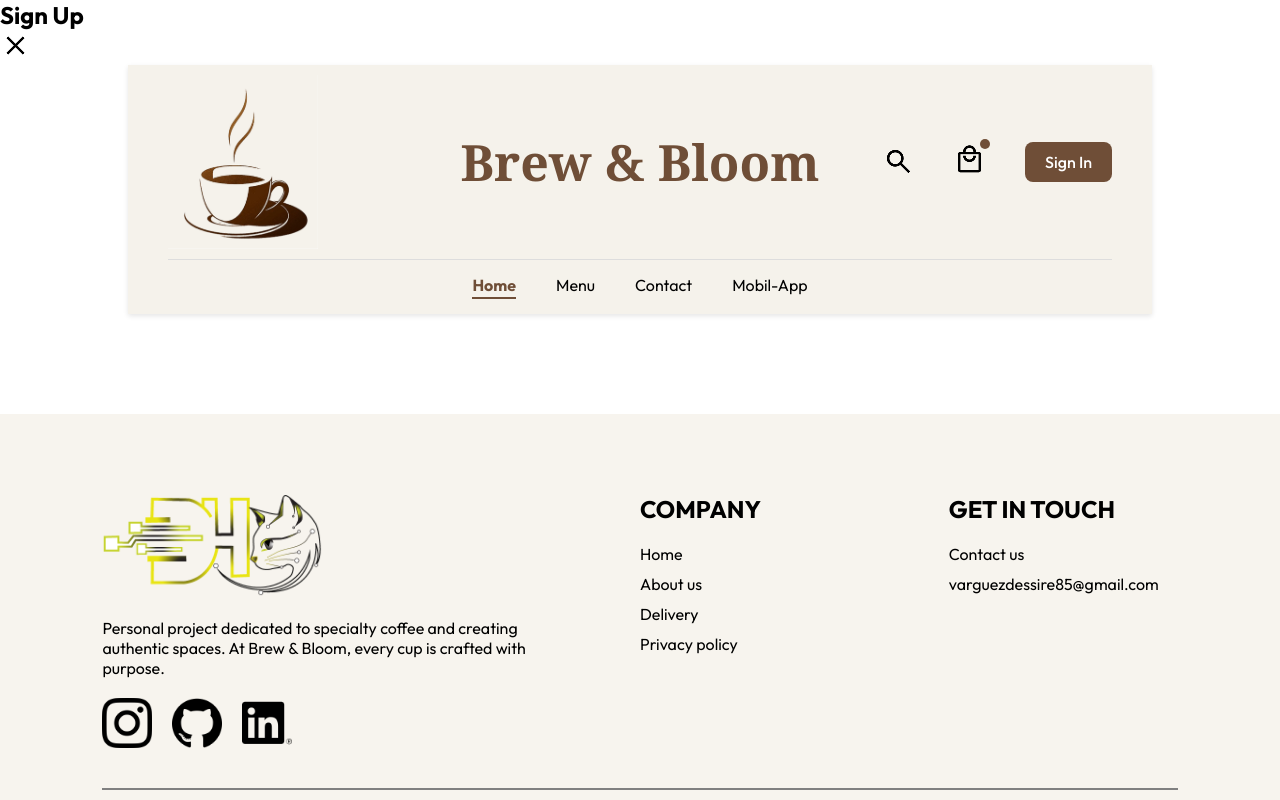
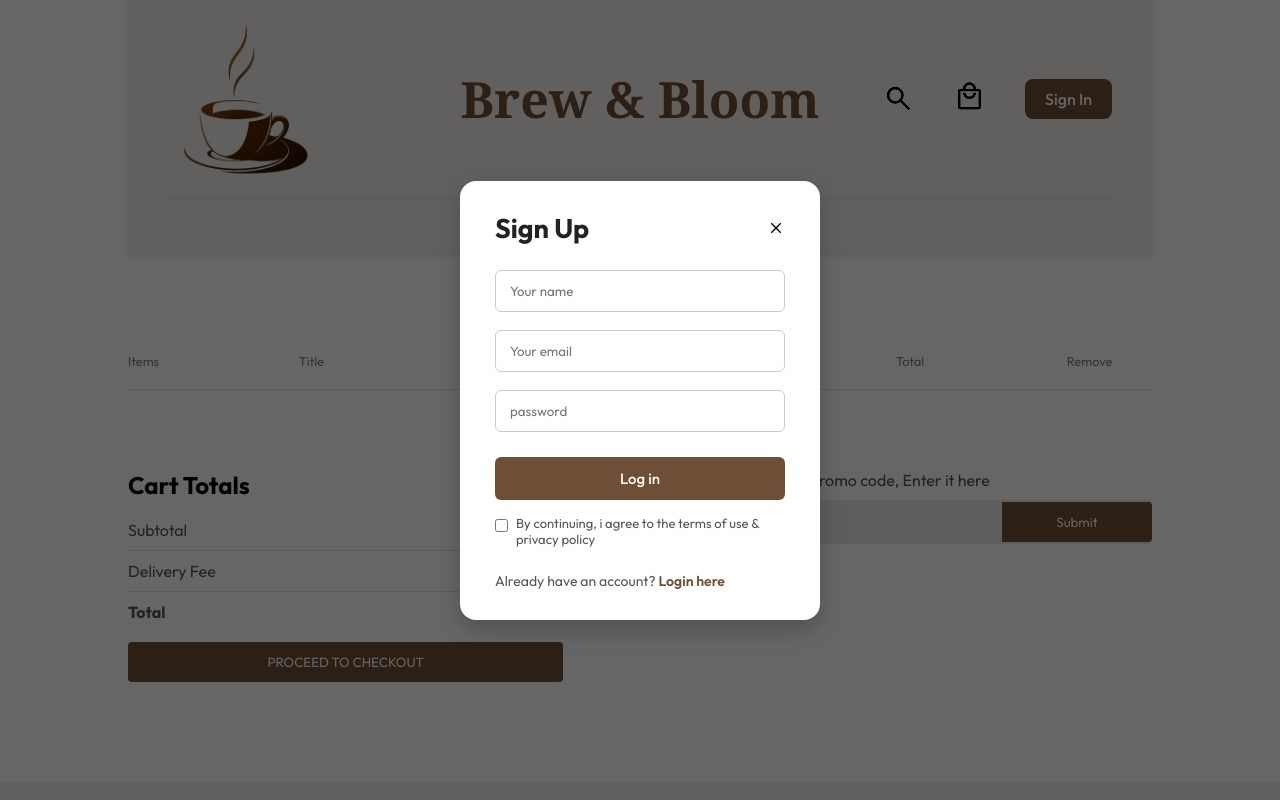
Before and after one commit to Dessie2/coffee-shop, a React (Vite) app in the folder front-end/: page /cart in a window 1280 px wide. Both pictures are taken after a click on the button "Sign In". Shown: the top 800 px of the page. Built offline with nearby package versions, Linux system fonts and the light colour scheme.

Commit message:
cart-update

```diff
--- a/front-end/src/components/Footer/Footer.jsx
+++ b/front-end/src/components/Footer/Footer.jsx
@@ -33,7 +33,7 @@ return (
                     </div>
             </div>
             <hr />
-            <p className="footer-copyright">copyright 2025 © Café Aroma. All rights reserved.</p>
+            <p className="footer-copyright">copyright 2025 © Brew & Bloom. All rights reserved.</p>
     </div>
 )
 }
--- a/front-end/src/components/Header/Header.Css
+++ b/front-end/src/components/Header/Header.Css
@@ -26,7 +26,7 @@
     max-width: 50%;
     bottom: 10%;
     left: 6vw;
-    animation: fadeIn 3s;
+    animation: fadeIn 1.5s;
     text-shadow: 1px 1px 4px rgba(0, 0, 0, 2.5); /* Mejora legibilidad */
 }
 
--- a/front-end/src/components/LoginPO/LoginPopup.css
+++ b/front-end/src/components/LoginPO/LoginPopup.css
@@ -0,0 +1,112 @@
+.login-popup {
+    position: absolute;
+    z-index: 10;
+    width: 100%;
+    height: 100%;
+    background-color: rgba(0, 0, 0, 0.6);
+    display: grid;
+    font-family: 'Segoe UI', Tahoma, Geneva, Verdana, sans-serif;
+}
+
+.login-popup-container {
+    place-self: center;
+    width: max(23vw, 360px);
+    background-color: #ffffff;
+    color: #555;
+    display: flex;
+    flex-direction: column;
+    gap: 25px;
+    padding: 30px 35px;
+    border-radius: 16px;
+    font-size: 14px;
+    box-shadow: 0 10px 25px rgba(0, 0, 0, 0.2);
+    animation: fadeIn 0.4s ease-in-out;
+    transition: all 0.3s ease;
+}
+
+.login-popup-title {
+    display: flex;
+    justify-content: space-between;
+    align-items: center;
+    color: #222;
+    font-size: 18px;
+    font-weight: 600;
+}
+
+.login-popup-title img {
+    width: 18px;
+    cursor: pointer;
+    transition: transform 0.2s;
+}
+
+.login-popup-title img:hover {
+    transform: scale(1.2);
+}
+
+.login-popup-inputs {
+    display: flex;
+    flex-direction: column;
+    gap: 18px;
+}
+
+.login-popup-inputs input {
+    outline: none;
+    border: 1px solid #ccc;
+    padding: 12px 14px;
+    border-radius: 6px;
+    transition: border-color 0.2s;
+}
+
+.login-popup-inputs input:focus {
+    border-color: #6f4e37;
+}
+
+.login-popup-container button {
+    border: none;
+    padding: 12px;
+    border-radius: 6px;
+    color: white;
+    background-color: #6f4e37;
+    font-size: 15px;
+    font-weight: 500;
+    cursor: pointer;
+    transition: background-color 0.3s;
+}
+
+.login-popup-container button:hover {
+    background-color: #5c3f2f;
+}
+
+.login-popup-condition {
+    display: flex;
+    align-items: flex-start;
+    gap: 8px;
+    margin-top: -10px;
+    font-size: 13px;
+}
+
+.login-popup-condition input {
+    margin-top: 4px;
+}
+
+.login-popup p span {
+    color: #6f4e37;
+    font-weight: 600;
+    cursor: pointer;
+    transition: text-decoration 0.2s;
+}
+
+.login-popup p span:hover {
+    text-decoration: underline;
+}
+
+@keyframes fadeIn {
+    from {
+        opacity: 0;
+        transform: scale(0.95);
+    }
+    to {
+        opacity: 1;
+        transform: scale(1);
+    }
+}
--- a/front-end/src/components/LoginPO/LoginPopup.jsx
+++ b/front-end/src/components/LoginPO/LoginPopup.jsx
@@ -12,6 +12,20 @@ const LoginPopup = ({setShowLogin}) => {
         <h2>{currState}</h2>
         <img onClick={()=>setShowLogin(false)} src={assets.cross_icon} alt="" />
       </div>
+      <div className="login-popup-inputs">
+        {currState==="Log in"?<></>:<input type="text" placeholder='Your name' required />}
+        <input type="email" placeholder='Your email' required />
+        <input type="password" placeholder='password' required />
+      </div>
+      <button>{currState=="Sing up"?"Create account":"Log in"}</button>
+      <div className="login-popup-condition">
+        <input type="checkbox" required/>
+        <p>By continuing, i agree to the terms of use & privacy policy</p>
+      </div>
+      {currState==="Log in"
+      ?<p>Create a new account? <span onClick={()=>setCurrState("Sing Up")}>Click here</span></p>
+      : <p>Already have an account? <span onClick={()=>setCurrState("Log in")}>Login here</span></p>
+    }
      </from>
     </div>
   )
--- a/front-end/src/components/Navbar/Navbar.jsx
+++ b/front-end/src/components/Navbar/Navbar.jsx
@@ -1,18 +1,19 @@
-import React, { useState } from 'react'
-import './Navbar.css'
-import { assets } from '../../assets/assets'
-import { Link } from 'react-router-dom'
+import React, { useState, useContext } from 'react';
+import './Navbar.css';
+import { assets } from '../../assets/assets';
+import { Link } from 'react-router-dom';
+import { StoreContext } from '../../context/StoreContext'; // <-- IMPORTANTE
 
+const Navbar = ({ setShowLogin }) => {
+  const [menu, setMenu] = useState("menu");
 
-const Navbar = ({setShowLogin}) => {
-
-   const [menu,setMenu] = useState("home");
+  const { getTotalCartAmount } = useContext(StoreContext);
 
   return (
     <div className="navbar">
       <div className="navbar-top">
         <div className="navbar-left">
-          <img src="/logo_cafes.png" alt="Logo" className="logo-img" />
+          <Link to="/"><img src="/logo_cafes.png" alt="Logo" className="logo-img" /></Link>
         </div>
 
         <div className="navbar-title">Brew & Bloom</div>
@@ -20,20 +21,21 @@ const Navbar = ({setShowLogin}) => {
         <div className="navbar-right">
           <img src={assets.search_icon} alt="Search" />
           <div className="navbar-search-icon">
-            <img src={assets.basket_icon} alt="Basket" />
-            <div className="dot"></div>
+            <Link to="/cart"><img src={assets.basket_icon} alt="Basket" /></Link>
+            <div className={getTotalCartAmount() ? "dot" : ""}></div>
           </div>
-          <button onClick={()=>setShowLogin(true)}>Sign In</button>
+          <button onClick={() => setShowLogin(true)}>Sign In</button>
         </div>
       </div>
+
       <ul className="navbar-menu">
-        <Link to='/' onClick = {()=>setMenu("home")} className={menu==="home"?"active":" "}>Home</Link>
-        <a href='#explore-menu' onClick = {()=>setMenu("menu")} className={menu==="menu"?"active":" "}>Menu</a>
-        <a href='#footer' onClick = {()=>setMenu("contac")} className={menu==="contac"?"active":" "}>Contact</a>
-        <a href='#app-download' onClick = {()=>setMenu("mobile-app")} className={menu==="mobile-app"?"active":" "}>Mobil-App</a>
+        <Link to="/" onClick={() => setMenu("home")} className={menu === "home" ? "active" : ""}>Home</Link>
+        <a href="#explore-menu" onClick={() => setMenu("menu")} className={menu === "menu" ? "active" : ""}>Menu</a>
+        <a href="#footer" onClick={() => setMenu("contact")} className={menu === "contact" ? "active" : ""}>Contact</a>
+        <a href="#app-download" onClick={() => setMenu("mobile-app")} className={menu === "mobile-app" ? "active" : ""}>Mobile App</a>
       </ul>
     </div>
-  )
-}
+  );
+};
 
-export default Navbar
+export default Navbar;
--- a/front-end/src/context/StoreContext.jsx
+++ b/front-end/src/context/StoreContext.jsx
@@ -20,16 +20,26 @@ const StoreContextProvider = (props) => {
     }
   }
 
-  useEffect(() => {
-    console.log(cartItems);
-  }, [cartItems]);
+  const getTotalCartAmount = () => {
+    let totalAmount = 0;
+    for (const item in cartItems) {
+      if (cartItems[item] > 0) {
+        let itemInfo = food_list.find((product) => product._id === item);
+        if (itemInfo) { // Solo si existe el itemInfo
+          totalAmount += itemInfo.price * cartItems[item];
+        }
+      }
+    }
+    return totalAmount;
+  };
 
   const contextValue = {
     food_list,
     cartItems,
     setCartItems,
     addToCart,
-    removeFromCart
+    removeFromCart,
+    getTotalCartAmount
   }
 
   return (
--- a/front-end/src/pages/Cart/Cart.css
+++ b/front-end/src/pages/Cart/Cart.css
@@ -0,0 +1,103 @@
+.cart{
+    margin-top: 100px;
+}
+.cart-items-title{
+    display: grid;
+    grid-template-columns: 1fr 1.5fr 1fr 1fr 1fr 0.5fr;
+    align-items: center;
+    color: gray;
+    font-size: max(1vw, 12px);
+}
+.cart-items-item{
+    margin: 10px 0px;
+    color: black;
+}
+.cart-items-item img{
+    width: 50px;
+}
+.cart hr{
+    height: 1px;
+    background-color: #e2e2e2;
+    border: none;
+}
+.cart-items-item .cross{
+    cursor: pointer;
+}
+.cart-bottom {
+    margin-top: 80px;
+    display: flex;
+    justify-content: space-between;
+    gap: max(12vw, 20px);
+}
+
+.cart-total {
+    flex: 1;
+    display: flex;
+    flex-direction: column;
+    gap: 20px;
+}
+
+.cart-total-details {
+    display: flex;
+    justify-content: space-between;
+    color: #555;
+}
+
+.cart-total hr {
+    margin: 10px 0px;
+}
+
+.cart-total button {
+    border: none;
+    color: white;
+    background-color: #6f4e37;
+    padding: 12px;
+    border-radius: 4px;
+    cursor: pointer;
+}
+
+.cart-promocode {
+    flex: 1;
+}
+
+.cart-promocode p {
+    color: #555;
+}
+
+.cart-promocode-input {
+    margin-top: 10px;
+    display: flex;
+    align-items: center;
+    background-color: #eaeaea;
+    border-radius: 4px;
+    overflow: hidden;
+}
+
+.cart-promocode-input input {
+    flex: 1;
+    background: transparent;
+    border: none;
+    outline: none;
+    padding: 12px 10px;
+    font-size: 1rem;
+}
+
+.cart-promocode-input button {
+    width: max(10vw, 150px);
+    padding: 12px 5px;
+    background-color: #6f4e37;
+    border: none;
+    color: white;
+    border-radius: 0 4px 4px 0;
+    cursor: pointer;
+}
+
+@media (max-width: 750px) {
+    .cart-bottom {
+        flex-direction: column-reverse;
+    }
+
+    .cart-promocode {
+        justify-content: start;
+    }
+}
--- a/front-end/src/pages/Cart/Cart.jsx
+++ b/front-end/src/pages/Cart/Cart.jsx
@@ -1,9 +1,77 @@
-import React from 'react'
-import './Cart.css'
+import React, { useContext } from 'react';
+import { useNavigate } from 'react-router-dom';
+import './Cart.css';
+import { StoreContext } from '../../context/StoreContext';
+
 const Cart = () => {
+  const {cartItems, food_list, removeFromCart, getTotalCartAmount} = useContext(StoreContext);
+  const navigate = useNavigate();
+
   return (
-    <div>
+    <div className='cart'>
+      <div className="cart-items">
+        <div className="cart-items-title">
+          <p>Items</p>
+          <p>Title</p>
+          <p>Price</p>
+          <p>Quantity</p>
+          <p>Total</p>
+          <p>Remove</p>
+          </div>
+          <br/>
+          <hr/>
+          {food_list.map((item,index)=>{
+            if(cartItems[item._id] > 0){
+              {
+                return (
+                  <div>
+                    <div className='cart-items-title cart-items-item'>
+                   <img src={item.image} alt=" "/>
+                   <p>{item.name}</p>
+                   <p>${item.price}</p>
+                   <p>{cartItems[item._id]}</p>
+                   <p>${item.price*cartItems[item._id]}</p>
+                   <p onClick={()=>removeFromCart(item._id)} className='cross'>x</p>
+                  </div>
+                  <hr/>
+                    </div>
+                )
+              }
+            }
 
+          })}
+      </div>
+      <div className="cart-bottom">
+        <div className="cart-total">
+          <h2>Cart Totals</h2>
+          <div>
+            <div className="cart-total-details">
+              <p>Subtotal</p>
+              <p>${getTotalCartAmount()}</p>
+            </div>
+            <hr />
+            <div className="cart-total-details">
+            <p>Delivery Fee</p>
+            <p>${2}</p>
+            </div>
+            <hr />
+            <div className="cart-total-details">
+            <b>Total</b>
+            <b>${getTotalCartAmount()+2}</b>
+            </div>
+          </div>
+          <button onClick={()=>navigate('/order')}>PROCEED TO CHECKOUT</button>
+        </div>
+        <div className="cart-promocode">
+          <div>
+            <p>If you have a promo code, Enter it here</p>
+            <div className='cart-promocode-input'>
+              <input type='text' placeholder='promo code'/>
+              <button>Submit</button>
+            </div>
+          </div>
+        </div>
+      </div>
     </div>
   )
 }
```
Also changed, not shown: front-end/src/assets/assets.js (+4 -4 lines).
